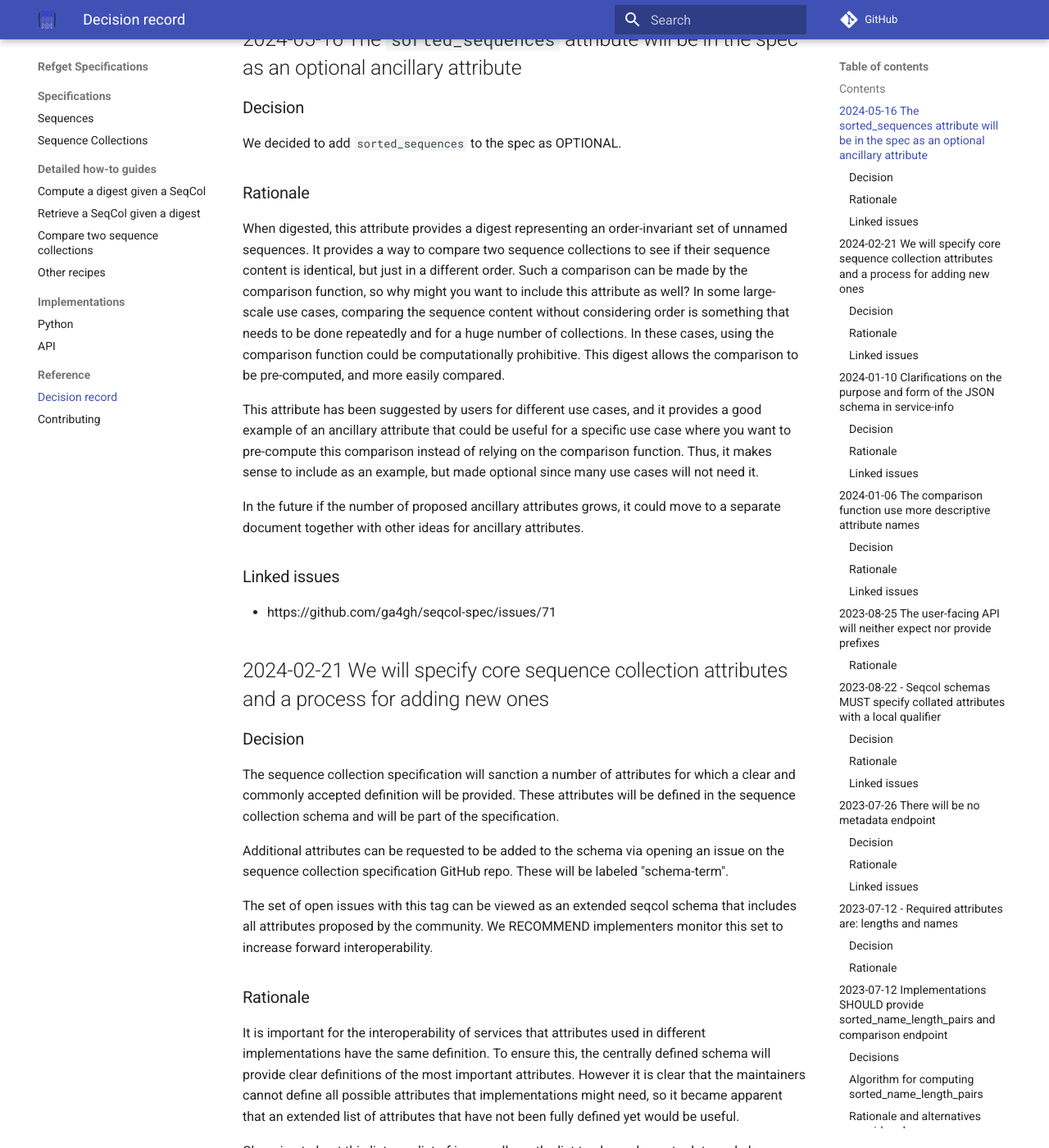
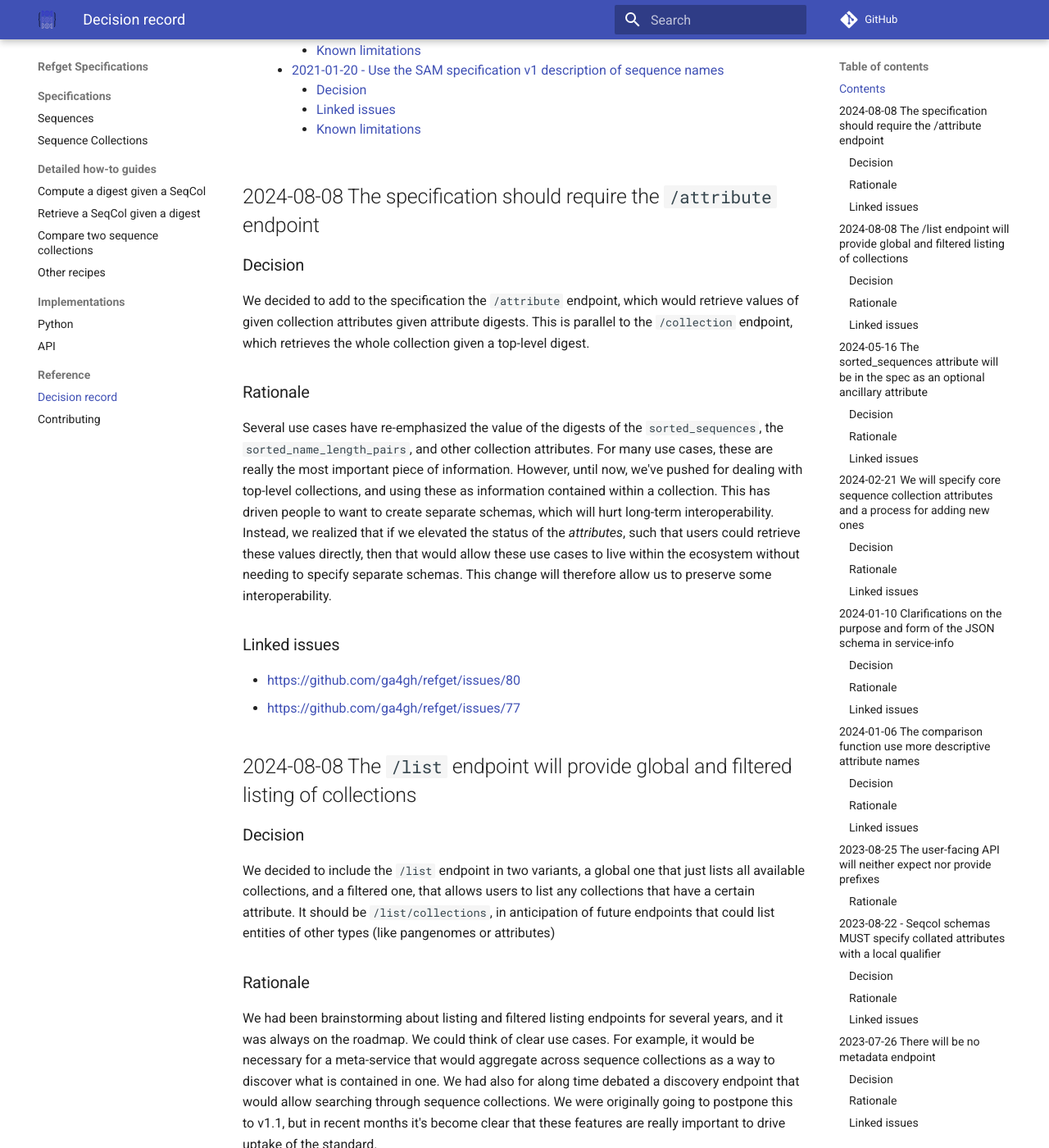
Before and after one commit to ga4gh/refget, an MkDocs documentation site: the page built from docs/decision_record.md, in a window 1280 px wide and 1400 px high, scrolled down 3085 px. Shown: the whole window at 82% size. Built offline with MkDocs 1.6.1 and Material for MkDocs 9.7.7, drawn with Linux system fonts in a browser that asks for light colours; comment, search, counter and statistics services are not loaded; some of the changed text lies outside the part shown.

Commit message:
add recent decisions to record

```diff
--- a/docs/decision_record.md
+++ b/docs/decision_record.md
@@ -7,6 +7,39 @@ The key words "MUST", "MUST NOT", "REQUIRED", "SHALL", "SHALL NOT", "SHOULD", "S
 ## Contents
 
 [TOC]
+
+## 2024-08-08 The specification should require the `/attribute` endpoint
+
+### Decision
+
+We decided to add to the specification the `/attribute` endpoint, which would retrieve values of given collection attributes given attribute digests. This is parallel to the `/collection` endpoint, which retrieves the whole collection given a top-level digest.
+
+### Rationale
+
+Several use cases have re-emphasized the value of the digests of the `sorted_sequences`, the `sorted_name_length_pairs`, and other collection attributes. For many use cases, these are really the most important piece of information. However, until now, we've pushed for dealing with top-level collections, and using these as information contained within a collection. This has driven people to want to create separate schemas, which will hurt long-term interoperability. Instead, we realized that if we elevated the status of the *attributes*, such that users could retrieve these values directly, then that would allow these use cases to live within the ecosystem without needing to specify separate schemas. This change will therefore allow us to preserve some interoperability.
+
+### Linked issues
+
+- <https://github.com/ga4gh/refget/issues/80>
+- <https://github.com/ga4gh/refget/issues/77>
+
+
+## 2024-08-08 The `/list` endpoint will provide global and filtered listing of collections
+
+### Decision
+
+We decided to include the `/list` endpoint in two variants, a global one that just lists all available collections, and a filtered one, that allows users to list any collections that have a certain attribute. It should be `/list/collections`, in anticipation of future endpoints that could list entities of other types (like pangenomes or attributes)
+
+### Rationale
+
+We had been brainstorming about listing and filtered listing endpoints for several years, and it was always on the roadmap. We could think of clear use cases. For example, it would be necessary for a meta-service that would aggregate across sequence collections as a way to discover what is contained in one. We had also for along time debated a discovery endpoint that would allow searching through sequence collections. We were originally going to postpone this to v1.1, but in recent months it's become clear that these features are really important to drive uptake of the standard.
+
+### Linked issues
+
+- <https://github.com/ga4gh/refget/issues/61>
+- <https://github.com/ga4gh/refget/issues/28>
+- <https://github.com/ga4gh/refget/issues/27>
+
 
 ## 2024-05-16 The `sorted_sequences` attribute will be in the spec as an optional ancillary attribute
 
@@ -29,7 +62,8 @@ Thus, it makes sense to include as an example, but made optional since many use
 In the future if the number of proposed ancillary attributes grows, it could move to a separate document together with other ideas for ancillary attributes.
 
 ### Linked issues
-- https://github.com/ga4gh/seqcol-spec/issues/71
+
+- <https://github.com/ga4gh/seqcol-spec/issues/71>
 
 
 ## 2024-02-21 We will specify core sequence collection attributes and a process for adding new ones
```
